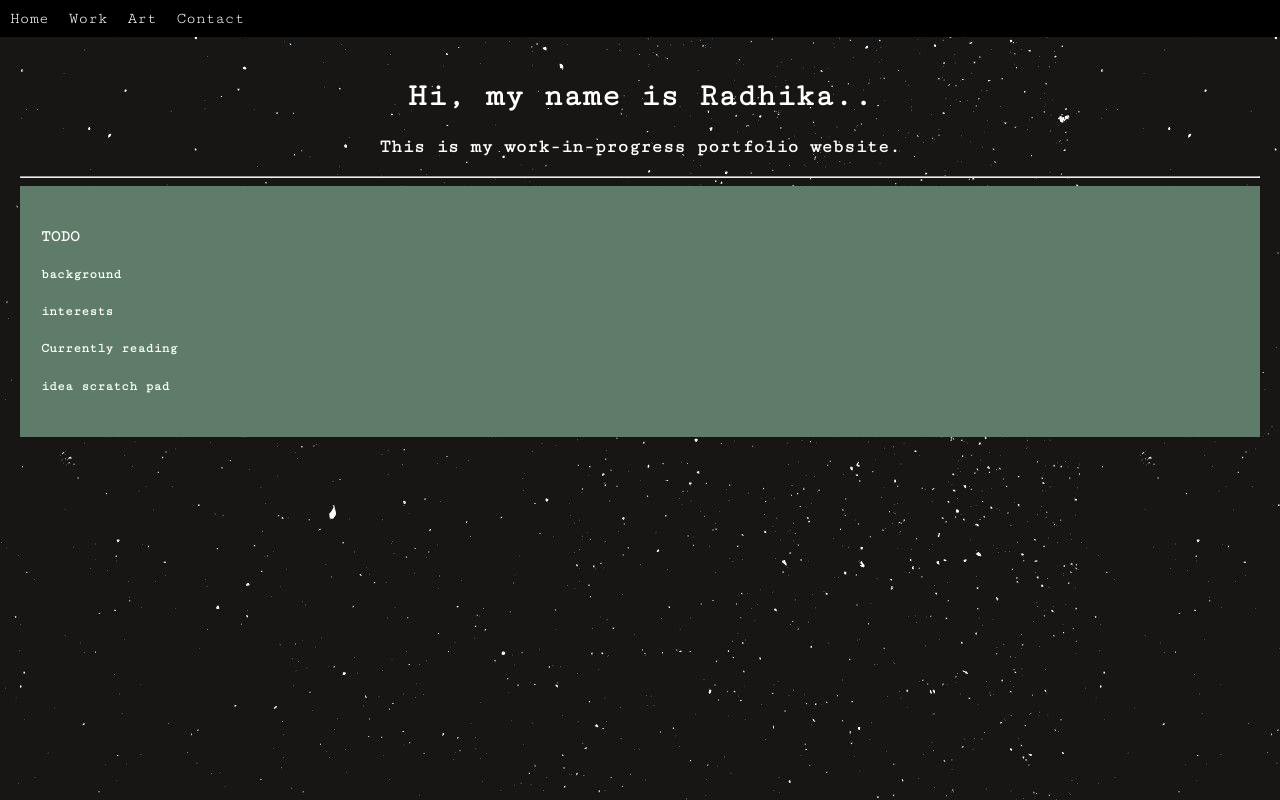
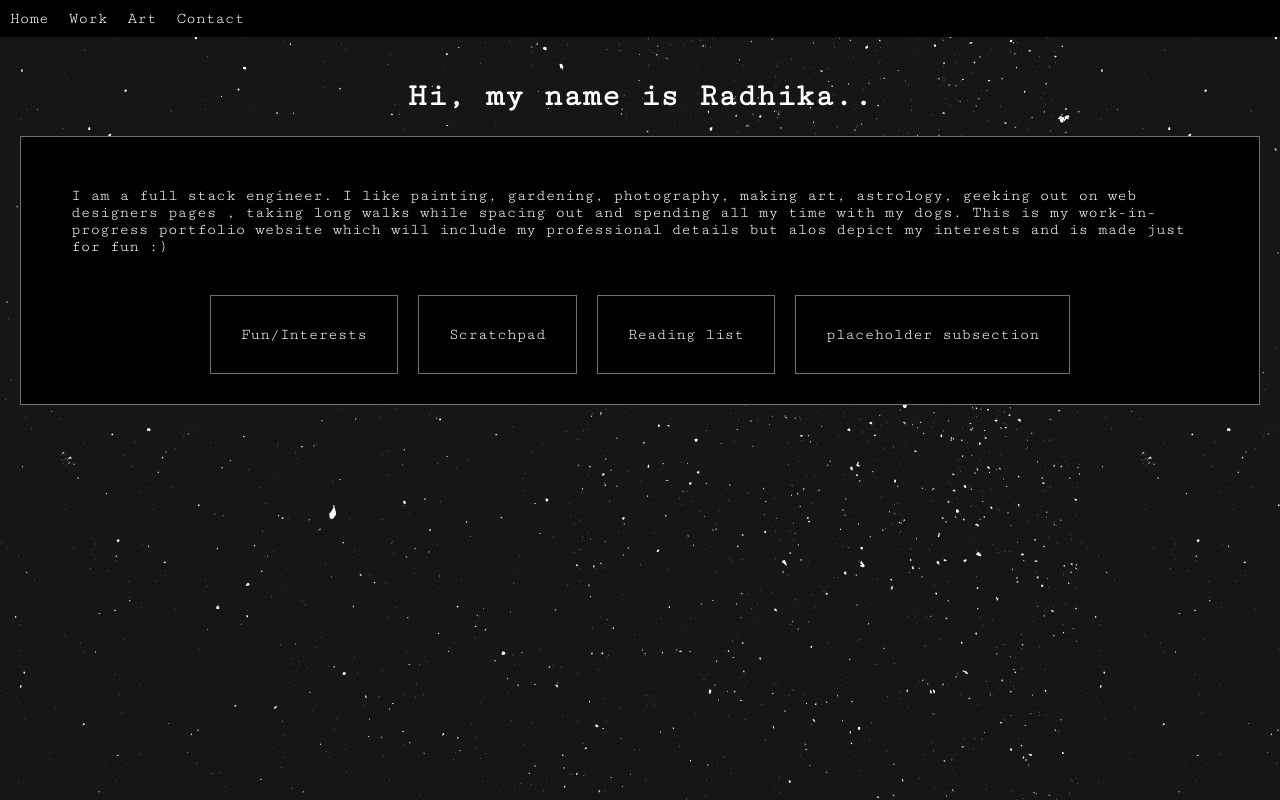
Before and after one commit to radhikabhati/portfolio, a React (Create React App) app: page /#/portfolio/contact in a window 1280 px wide. Built offline with nearby package versions, Linux system fonts and the light colour scheme.

Commit message:
landing placeholders

```diff
--- a/src/Landing.js
+++ b/src/Landing.js
@@ -4,14 +4,14 @@ function Landing() {
   return (
     <div className="content">
      <h1>Hi, my name is Radhika.. </h1>
-     <h3>This is my work-in-progress portfolio website.</h3>
-    <hr/>
+
+
      <div className="subsection-holder">
-      <h4>TODO</h4>
-      <h5>background</h5>
-      <h5>interests</h5>
-      <h5>Currently reading</h5>
-      <h5>idea scratch pad</h5>
+      <div className='about'>I am a full stack engineer. I like painting, gardening, photography, making art, astrology, geeking out on web designers pages , taking long walks while spacing out and spending all my time with my dogs. This is my work-in-progress portfolio website which will include my professional details but alos depict my interests and is made just for fun :)</div>
+      <div className='sub'>Fun/Interests</div>
+      <div className='sub'>Scratchpad</div>
+      <div className='sub'>Reading list</div>
+      <div className='sub'>placeholder subsection</div>
 
 
      </div>
--- a/src/styles/Landing.css
+++ b/src/styles/Landing.css
@@ -20,8 +20,24 @@ body {
 .subsection-holder{
     padding:20px ;
     color: #fff;
-    background-color: #5f7c6a;
-    text-align: left;
+    background-color: #000;
+    text-align: center;
     border: 1px solid #5f7c6a;
     box-shadow: 1px solid #000;
 }
+
+.about{
+
+    padding:30px;
+    background-color: #000;
+    text-align: left;
+
+}
+
+.sub{
+    border: 1px solid #5f7c6a;
+    display: inline-flex;
+    padding:30px;
+    background-color: #000;
+    margin: 10px;
+}
```
